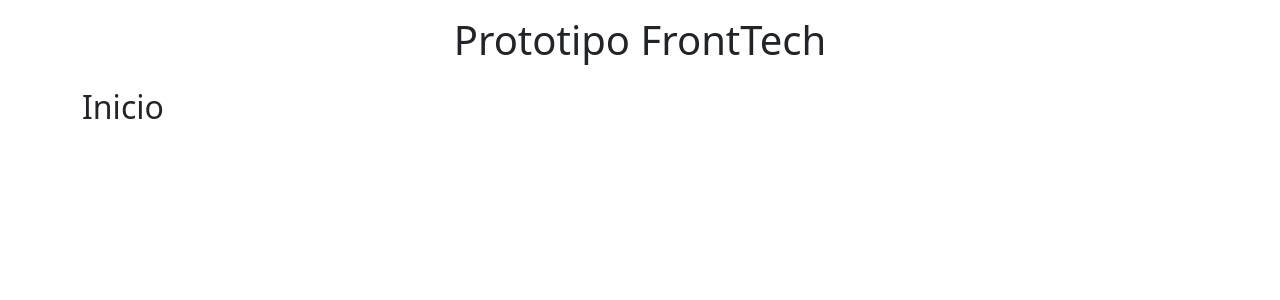
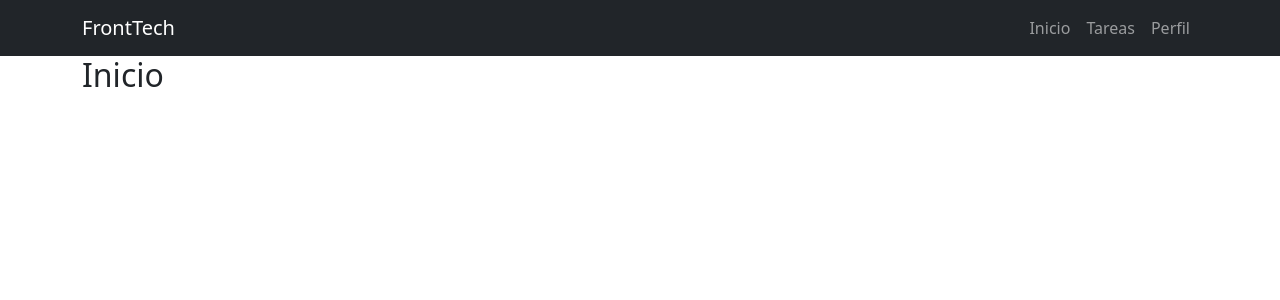
Before and after one commit to jltamayocabello-droid/m6_l1_analisis-de-caso_prototipo-vue, a Vue app: page / in a window 1280 px wide. Shown: the top 300 px of the page. Built offline with nearby package versions, Linux system fonts and the light colour scheme.

Commit message:
Se refactoriza codigo y quedan funcionales Inicio, Tareas y Perfil de Nav

```diff
--- a/src/App.vue
+++ b/src/App.vue
@@ -1,18 +1,15 @@
 <template>
   <header>
-    <h1 class="text-center py-3">Prototipo FrontTech</h1>
+    <NavBar />
   </header>
 
   <main class="container">
-     <RouterView />
-
+    <RouterView />
   </main>
 </template>
 
 <script setup>
-
+import NavBar from './components/NavBar.vue'
 </script>
 
-<style scoped lang="css">
-
-</style>
+<style scoped lang="css"></style>
--- a/src/components/CardTareaComp.vue
+++ b/src/components/CardTareaComp.vue
@@ -15,14 +15,14 @@
 </template>
 
 <script setup>
-import { defineProps } from 'vue'
+
 defineProps({
   tarea: Object,
 })
 const emit = defineEmits(['eliminar'])
 
 const eliminarTarea = (id, titulo) => {
-  let confirmacion = confirm(`¿Está seguro que desea aliminar la tarea ${titulo}./nID ${id}?`)
+  let confirmacion = confirm(`¿Está seguro que desea eliminar la tarea ${titulo}?\nID: ${id}`)
 
   if (confirmacion) {
     emit('eliminar', id)
--- /dev/null
+++ b/src/components/NavBar.vue
@@ -0,0 +1,17 @@
+<template>
+  <nav class="navbar navbar-expand-lg navbar-dark bg-dark">
+    <div class="container">
+
+      <span class="navbar-brand">FrontTech</span>
+      <div class="navbar-nav">
+        <RouterLink class="nav-link" to="/">Inicio</RouterLink>
+        <RouterLink class="nav-link" to="/tareas">Tareas</RouterLink>
+        <RouterLink class="nav-link" to="/perfil">Perfil</RouterLink>
+      </div>
+    </div>
+  </nav>
+</template>
+
+<script setup>
+
+</script>
--- a/src/router/index.js
+++ b/src/router/index.js
@@ -3,15 +3,13 @@ import HomeView from '../views/HomeView.vue'
 import TareasView from '../views/TareasView.vue'
 import PerfilView from '../views/PerfilView.vue'
 
-const routes = [
-  { path: '/', component: HomeView },
-  { path: '/tareas', component: TareasView },
-  { path: '/perfil', component: PerfilView }
-]
-
 const router = createRouter({
-  history: createWebHistory(),
-  routes
+  history: createWebHistory(import.meta.env.BASE_URL),
+  routes: [
+    { path: '/', component: HomeView },
+    { path: '/tareas', component: TareasView },
+    { path: '/perfil', component: PerfilView },
+  ]
 })
 
 export default router
--- a/src/views/TareasView.vue
+++ b/src/views/TareasView.vue
@@ -1,4 +1,6 @@
 <template>
+
+  <h2 class="text-center">Agregar Tareas</h2>
   <section>
     <div class="row justify-content-center">
       <div class="col-12 col-md-6">
@@ -52,8 +54,10 @@ const crearTarea = () => { const nuevaTarea = {
     descripcion: descripcion.value,
     responsable: responsable.value,
   }
-  tareas.value.push(nuevaTarea)}
-  resetForm()
+  tareas.value.push(nuevaTarea)
+resetForm()
+}
+
 
 const eliminarTarea = (id) => {
   tareas.value = tareas.value.filter((tarea) => tarea.id !== id)
```
